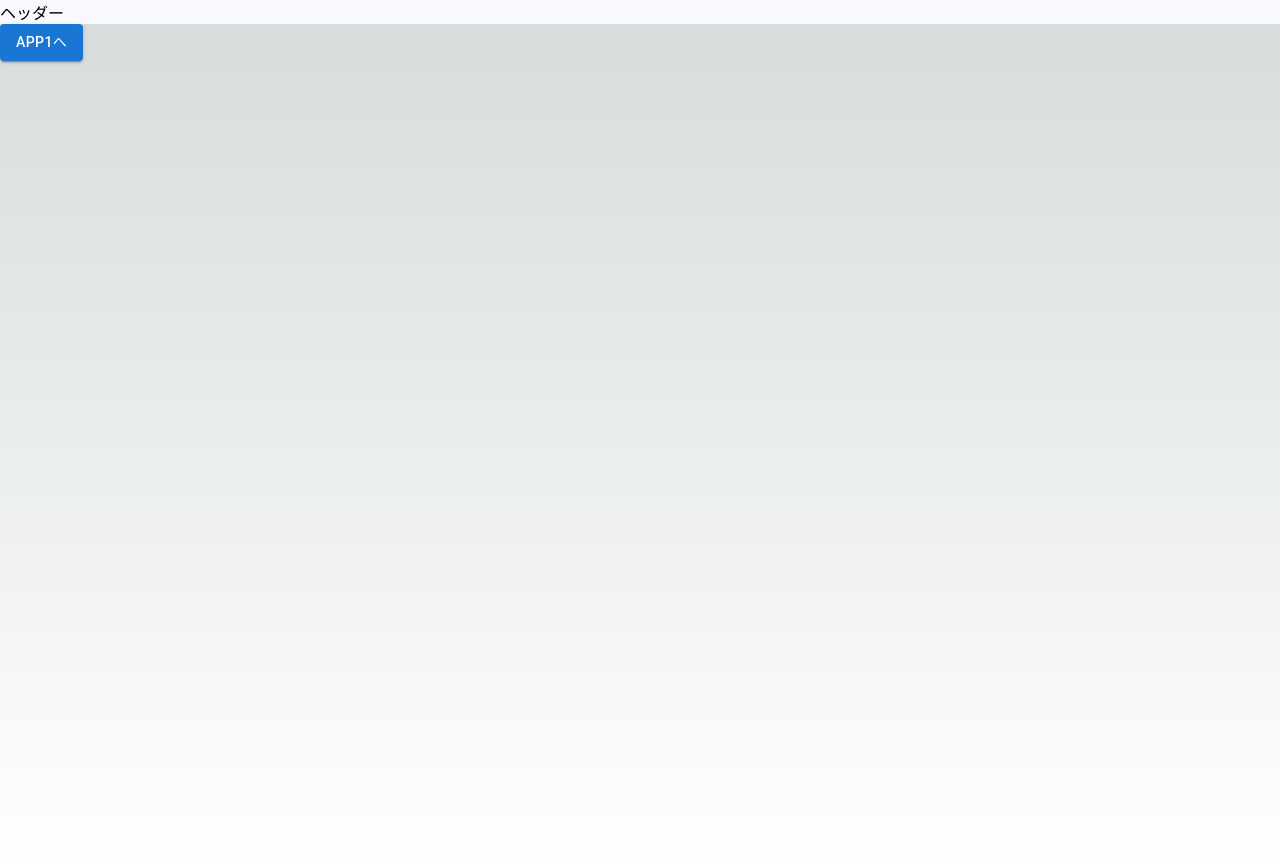
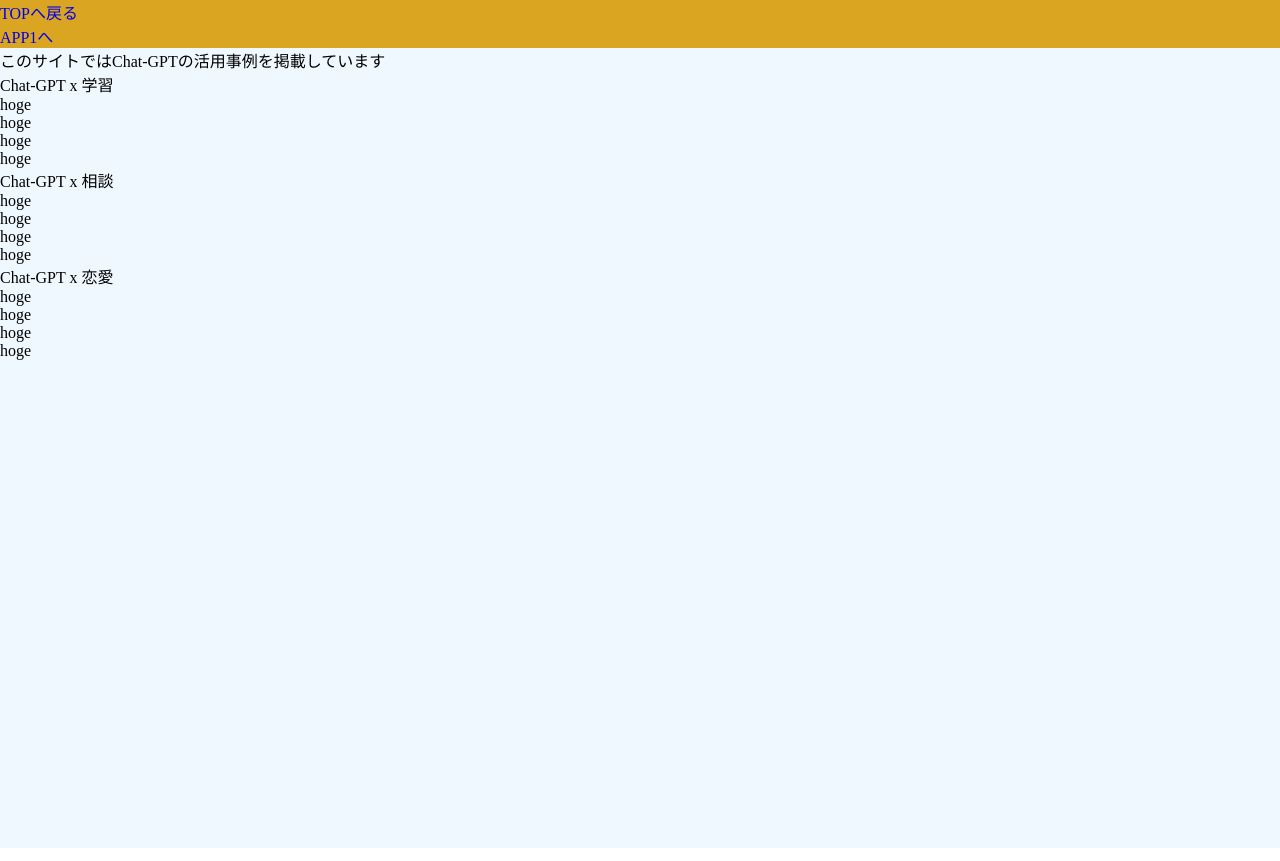
Before and after one commit to couragenki/chat-gpt-mvp, a Next.js app: page / in a window 1280 px wide. Built offline with nearby package versions, Linux system fonts and the light colour scheme.

Commit message:
feat: update UI

```diff
--- a/src/components/Header/index.tsx
+++ b/src/components/Header/index.tsx
@@ -1,5 +1,15 @@
+import Link from 'next/link'
 import styles from './styles.module.scss'
 
 export default function Header() {
-  return <header className={styles.headerComponent}>ヘッダー</header>;
+  return (
+    <header className={styles.headerComponent}>
+      <div>
+        <Link href="/">TOPへ戻る</Link>
+      </div>
+      <div>
+        <Link href="/apps/1">APP1へ</Link>
+      </div>
+    </header>
+  );
 }
--- a/src/components/Header/styles.module.scss
+++ b/src/components/Header/styles.module.scss
@@ -1,3 +1,4 @@
+@import "../../styles/valiables";
 .headerComponent {
-  background: ghostwhite;
+  background-color: goldenrod;
 }
--- a/src/pages/Top.module.scss
+++ b/src/pages/Top.module.scss
@@ -1,278 +1,4 @@
-.main {
-  display: flex;
-  flex-direction: column;
-  justify-content: space-between;
-  align-items: center;
-  padding: 6rem;
+.topPage {
   min-height: 100vh;
+  background-color: aliceblue;
 }
-
-.description {
-  display: inherit;
-  justify-content: inherit;
-  align-items: inherit;
-  font-size: 0.85rem;
-  max-width: var(--max-width);
-  width: 100%;
-  z-index: 2;
-  font-family: var(--font-mono);
-}
-
-.description a {
-  display: flex;
-  justify-content: center;
-  align-items: center;
-  gap: 0.5rem;
-}
-
-.description p {
-  position: relative;
-  margin: 0;
-  padding: 1rem;
-  background-color: rgba(var(--callout-rgb), 0.5);
-  border: 1px solid rgba(var(--callout-border-rgb), 0.3);
-  border-radius: var(--border-radius);
-}
-
-.code {
-  font-weight: 700;
-  font-family: var(--font-mono);
-}
-
-.grid {
-  display: grid;
-  grid-template-columns: repeat(4, minmax(25%, auto));
-  width: var(--max-width);
-  max-width: 100%;
-}
-
-.card {
-  padding: 1rem 1.2rem;
-  border-radius: var(--border-radius);
-  background: rgba(var(--card-rgb), 0);
-  border: 1px solid rgba(var(--card-border-rgb), 0);
-  transition: background 200ms, border 200ms;
-}
-
-.card span {
-  display: inline-block;
-  transition: transform 200ms;
-}
-
-.card h2 {
-  font-weight: 600;
-  margin-bottom: 0.7rem;
-}
-
-.card p {
-  margin: 0;
-  opacity: 0.6;
-  font-size: 0.9rem;
-  line-height: 1.5;
-  max-width: 30ch;
-}
-
-.center {
-  display: flex;
-  justify-content: center;
-  align-items: center;
-  position: relative;
-  padding: 4rem 0;
-}
-
-.center::before {
-  background: var(--secondary-glow);
-  border-radius: 50%;
-  width: 480px;
-  height: 360px;
-  margin-left: -400px;
-}
-
-.center::after {
-  background: var(--primary-glow);
-  width: 240px;
-  height: 180px;
-  z-index: -1;
-}
-
-.center::before,
-.center::after {
-  content: '';
-  left: 50%;
-  position: absolute;
-  filter: blur(45px);
-  transform: translateZ(0);
-}
-
-.logo,
-.thirteen {
-  position: relative;
-}
-
-.thirteen {
-  display: flex;
-  justify-content: center;
-  align-items: center;
-  width: 75px;
-  height: 75px;
-  padding: 25px 10px;
-  margin-left: 16px;
-  transform: translateZ(0);
-  border-radius: var(--border-radius);
-  overflow: hidden;
-  box-shadow: 0px 2px 8px -1px #0000001a;
-}
-
-.thirteen::before,
-.thirteen::after {
-  content: '';
-  position: absolute;
-  z-index: -1;
-}
-
-/* Conic Gradient Animation */
-.thirteen::before {
-  animation: 6s rotate linear infinite;
-  width: 200%;
-  height: 200%;
-  background: var(--tile-border);
-}
-
-/* Inner Square */
-.thirteen::after {
-  inset: 0;
-  padding: 1px;
-  border-radius: var(--border-radius);
-  background: linear-gradient(
-    to bottom right,
-    rgba(var(--tile-start-rgb), 1),
-    rgba(var(--tile-end-rgb), 1)
-  );
-  background-clip: content-box;
-}
-
-/* Enable hover only on non-touch devices */
-@media (hover: hover) and (pointer: fine) {
-  .card:hover {
-    background: rgba(var(--card-rgb), 0.1);
-    border: 1px solid rgba(var(--card-border-rgb), 0.15);
-  }
-
-  .card:hover span {
-    transform: translateX(4px);
-  }
-}
-
-@media (prefers-reduced-motion) {
-  .thirteen::before {
-    animation: none;
-  }
-
-  .card:hover span {
-    transform: none;
-  }
-}
-
-/* Mobile */
-@media (max-width: 700px) {
-  .content {
-    padding: 4rem;
-  }
-
-  .grid {
-    grid-template-columns: 1fr;
-    margin-bottom: 120px;
-    max-width: 320px;
-    text-align: center;
-  }
-
-  .card {
-    padding: 1rem 2.5rem;
-  }
-
-  .card h2 {
-    margin-bottom: 0.5rem;
-  }
-
-  .center {
-    padding: 8rem 0 6rem;
-  }
-
-  .center::before {
-    transform: none;
-    height: 300px;
-  }
-
-  .description {
-    font-size: 0.8rem;
-  }
-
-  .description a {
-    padding: 1rem;
-  }
-
-  .description p,
-  .description div {
-    display: flex;
-    justify-content: center;
-    position: fixed;
-    width: 100%;
-  }
-
-  .description p {
-    align-items: center;
-    inset: 0 0 auto;
-    padding: 2rem 1rem 1.4rem;
-    border-radius: 0;
-    border: none;
-    border-bottom: 1px solid rgba(var(--callout-border-rgb), 0.25);
-    background: linear-gradient(
-      to bottom,
-      rgba(var(--background-start-rgb), 1),
-      rgba(var(--callout-rgb), 0.5)
-    );
-    background-clip: padding-box;
-    backdrop-filter: blur(24px);
-  }
-
-  .description div {
-    align-items: flex-end;
-    pointer-events: none;
-    inset: auto 0 0;
-    padding: 2rem;
-    height: 200px;
-    background: linear-gradient(
-      to bottom,
-      transparent 0%,
-      rgb(var(--background-end-rgb)) 40%
-    );
-    z-index: 1;
-  }
-}
-
-/* Tablet and Smaller Desktop */
-@media (min-width: 701px) and (max-width: 1120px) {
-  .grid {
-    grid-template-columns: repeat(2, 50%);
-  }
-}
-
-@media (prefers-color-scheme: dark) {
-  .vercelLogo {
-    filter: invert(1);
-  }
-
-  .logo,
-  .thirteen img {
-    filter: invert(1) drop-shadow(0 0 0.3rem #ffffff70);
-  }
-}
-
-@keyframes rotate {
-  from {
-    transform: rotate(360deg);
-  }
-  to {
-    transform: rotate(0deg);
-  }
-}
--- a/src/pages/apps/1/styles.module.scss
+++ b/src/pages/apps/1/styles.module.scss
@@ -1,3 +1,4 @@
 .app1 {
-  background-color: royalblue;
+  background-color: #f9f9f9;
+  min-height: 100vh;
 }
--- a/src/pages/index.tsx
+++ b/src/pages/index.tsx
@@ -1,20 +1,44 @@
 import Head from 'next/head'
 import styles from './Top.module.scss'
-import Button from "@mui/material/Button";
 import Header from '@/components/Header';
-import Link from 'next/link';
 
 export default function TOP() {
   return (
     <>
       <Head>
-        <title>TOP</title>
+        <title>TOP PAGE</title>
       </Head>
       <Header />
-      <Link href="/apps/1">
-        <Button variant="contained">APP1へ</Button>
-      </Link>
-      <main className={styles.main}></main>
+      <main className={styles.topPage}>
+        <p>このサイトではChat-GPTの活用事例を掲載しています</p>
+        <section>
+          <div>Chat-GPT x 学習</div>
+          <ul>
+            <li>hoge</li>
+            <li>hoge</li>
+            <li>hoge</li>
+            <li>hoge</li>
+          </ul>
+        </section>
+        <section>
+          <div>Chat-GPT x 相談</div>
+          <ul>
+            <li>hoge</li>
+            <li>hoge</li>
+            <li>hoge</li>
+            <li>hoge</li>
+          </ul>
+        </section>
+        <section>
+          <div>Chat-GPT x 恋愛</div>
+          <ul>
+            <li>hoge</li>
+            <li>hoge</li>
+            <li>hoge</li>
+            <li>hoge</li>
+          </ul>
+        </section>
+      </main>
     </>
   );
 }
--- /dev/null
+++ b/src/styles/_valiables.scss
@@ -0,0 +1 @@
+$black: #262626;
--- a/src/styles/globals.scss
+++ b/src/styles/globals.scss
@@ -1,107 +1,8 @@
-:root {
-  --max-width: 1100px;
-  --border-radius: 12px;
-  --font-mono: ui-monospace, Menlo, Monaco, 'Cascadia Mono', 'Segoe UI Mono',
-    'Roboto Mono', 'Oxygen Mono', 'Ubuntu Monospace', 'Source Code Pro',
-    'Fira Mono', 'Droid Sans Mono', 'Courier New', monospace;
-
-  --foreground-rgb: 0, 0, 0;
-  --background-start-rgb: 214, 219, 220;
-  --background-end-rgb: 255, 255, 255;
-
-  --primary-glow: conic-gradient(
-    from 180deg at 50% 50%,
-    #16abff33 0deg,
-    #0885ff33 55deg,
-    #54d6ff33 120deg,
-    #0071ff33 160deg,
-    transparent 360deg
-  );
-  --secondary-glow: radial-gradient(
-    rgba(255, 255, 255, 1),
-    rgba(255, 255, 255, 0)
-  );
-
-  --tile-start-rgb: 239, 245, 249;
-  --tile-end-rgb: 228, 232, 233;
-  --tile-border: conic-gradient(
-    #00000080,
-    #00000040,
-    #00000030,
-    #00000020,
-    #00000010,
-    #00000010,
-    #00000080
-  );
-
-  --callout-rgb: 238, 240, 241;
-  --callout-border-rgb: 172, 175, 176;
-  --card-rgb: 180, 185, 188;
-  --card-border-rgb: 131, 134, 135;
-}
-
-@media (prefers-color-scheme: dark) {
-  :root {
-    --foreground-rgb: 255, 255, 255;
-    --background-start-rgb: 0, 0, 0;
-    --background-end-rgb: 0, 0, 0;
-
-    --primary-glow: radial-gradient(rgba(1, 65, 255, 0.4), rgba(1, 65, 255, 0));
-    --secondary-glow: linear-gradient(
-      to bottom right,
-      rgba(1, 65, 255, 0),
-      rgba(1, 65, 255, 0),
-      rgba(1, 65, 255, 0.3)
-    );
-
-    --tile-start-rgb: 2, 13, 46;
-    --tile-end-rgb: 2, 5, 19;
-    --tile-border: conic-gradient(
-      #ffffff80,
-      #ffffff40,
-      #ffffff30,
-      #ffffff20,
-      #ffffff10,
-      #ffffff10,
-      #ffffff80
-    );
-
-    --callout-rgb: 20, 20, 20;
-    --callout-border-rgb: 108, 108, 108;
-    --card-rgb: 100, 100, 100;
-    --card-border-rgb: 200, 200, 200;
-  }
-}
-
 * {
-  box-sizing: border-box;
+  margin: 0;
   padding: 0;
-  margin: 0;
-}
-
-html,
-body {
-  max-width: 100vw;
-  overflow-x: hidden;
-}
-
-body {
-  color: rgb(var(--foreground-rgb));
-  background: linear-gradient(
-      to bottom,
-      transparent,
-      rgb(var(--background-end-rgb))
-    )
-    rgb(var(--background-start-rgb));
 }
 
 a {
-  color: inherit;
   text-decoration: none;
 }
-
-@media (prefers-color-scheme: dark) {
-  html {
-    color-scheme: dark;
-  }
-}
```
